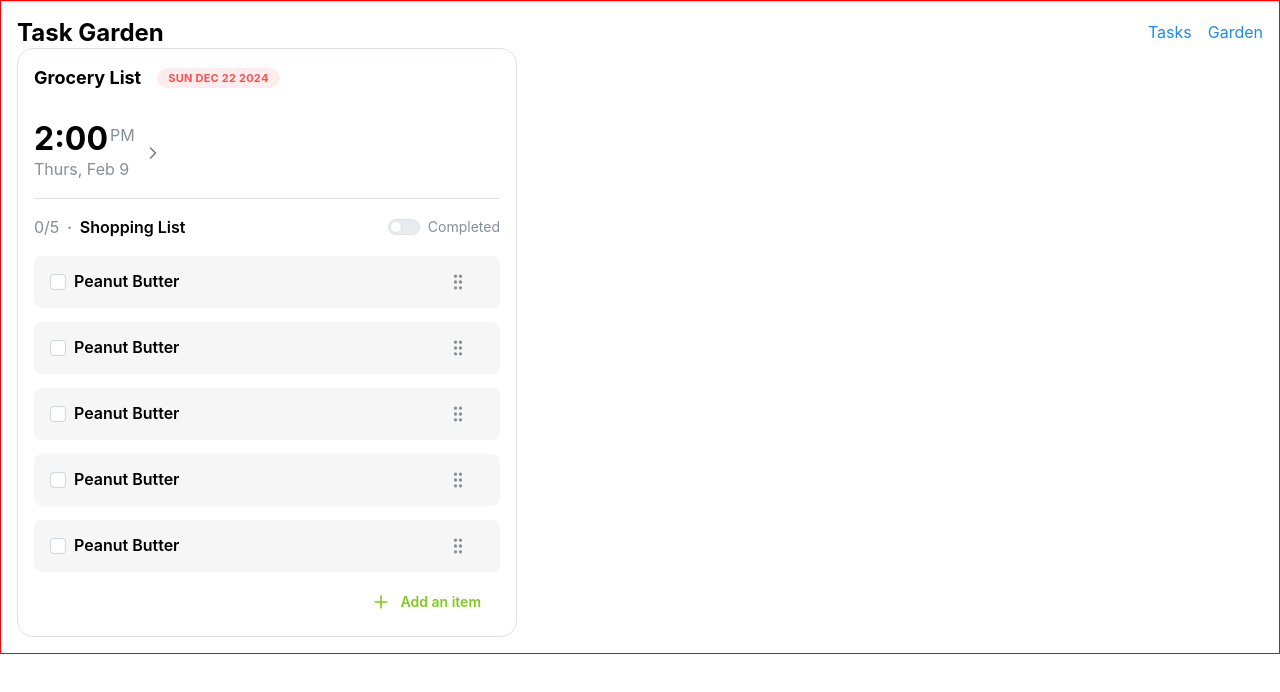
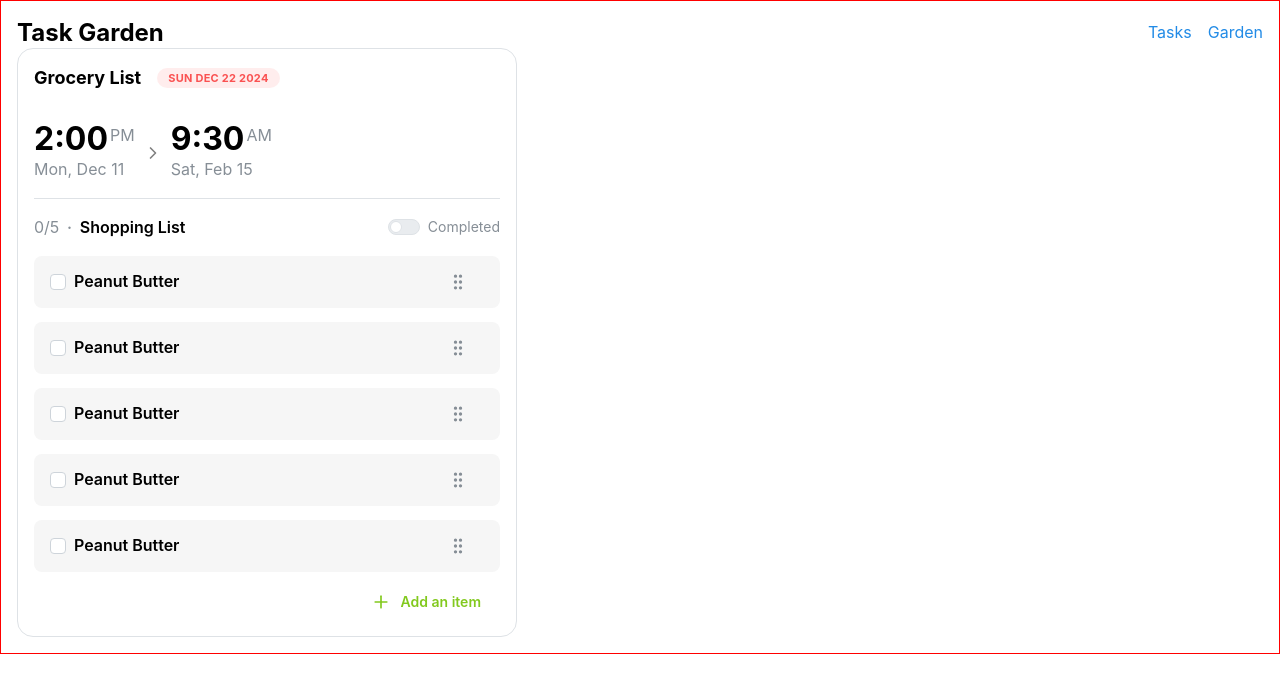
Before and after one commit to CydoEntis/sprout-client, a React (Vite) app: page / in a window 1280 px wide. Shown: the top 692 px of the page. Built offline with nearby package versions, Linux system fonts and the light colour scheme.

Commit message:
Added TaskDateRange and some test dates to the TaskCard.

```diff
--- a/src/features/Tasks/TaskCard.tsx
+++ b/src/features/Tasks/TaskCard.tsx
@@ -1,36 +1,19 @@
-import {
-  Button,
-  Card,
-  Divider,
-  Flex,
-  Group,
-  Stack,
-  Text,
-} from "@mantine/core";
+import { Button, Card, Divider, Group } from "@mantine/core";
 import { DndListHandle } from "../../DndListHandle";
 import TaskCardTitle from "./TaskCardTitle";
 import TaskListHeader from "./TaskListHeader";
-import { ChevronRight, Plus } from "lucide-react";
+import { Plus } from "lucide-react";
+import TaskDateRange from "./TaskDateRange";
 
 function TaskCard() {
+  const startDate = new Date("2023-12-11T14:00:00");
+  const endDate = new Date("2025-02-15T09:30:00");
+
+
   return (
     <Card withBorder radius="lg" w={500}>
       <TaskCardTitle title="Grocery List" dueDate={new Date()} />
-      <Flex align="center" gap={8} py={16}>
-        <Stack gap={2}>
-          <Group gap={2} align="start">
-            <Text size="2rem" fw="bold">
-              2:00
-            </Text>
-            <Text size="md" c="dimmed">
-              PM
-            </Text>
-          </Group>
-          <Text c="dimmed">Thurs, Feb 9</Text>
-        </Stack>
-        <ChevronRight size={20} color="gray" />
-
-      </Flex>
+      <TaskDateRange startDate={startDate} endDate={endDate} />
       <Divider py={8} />
       <TaskListHeader />
       <DndListHandle />
```
